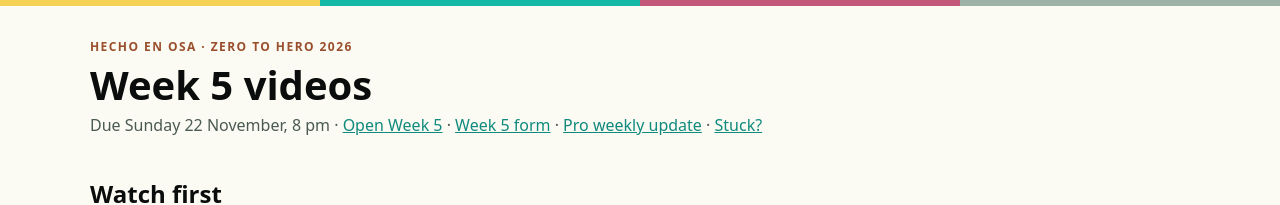
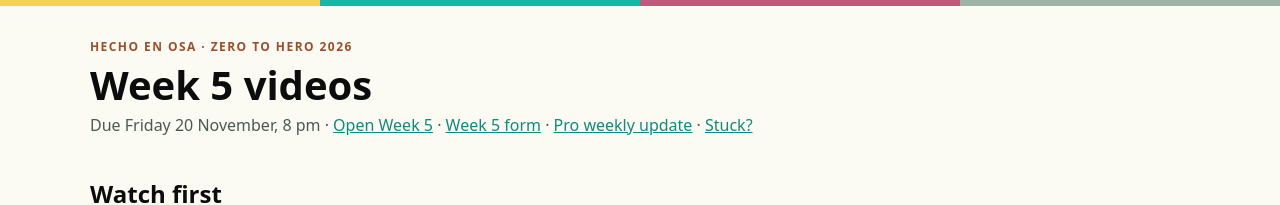
Before and after one commit to hechoenosa/zerotohero2026, a plain HTML site: page weeks/week-5/index.html in a window 1280 px wide. Shown: the top 205 px of the page. Drawn offline with Linux system fonts and the light colour scheme.

Commit message:
Week 5: due Friday 20 November, 8 pm, before the Vibe Jam
Co-Authored-By: Claude Opus 5.5 <noreply@anthropic.com>
Claude-Session: https://claude.ai/code/session_017cWDJ4VkUY6nVHc5Kp4dEU

```diff
--- a/weeks/week-5/index.html
+++ b/weeks/week-5/index.html
@@ -6,7 +6,7 @@ video{width:100%;aspect-ratio:16/9;background:#1A2518;display:block}.v b{display
 .ext{display:flex;align-items:center;justify-content:center;aspect-ratio:16/9;background:#1A2518;color:#FBFAF3;font-weight:700;text-decoration:none}
 a{color:#0F8A7D}.stripe{height:6px;background:linear-gradient(90deg,#F5D253 25%,#14B8A6 25% 50%,#C2577A 50% 75%,#9DB3A8 75%)}</style></head>
 <body><div class="stripe"></div><main><div class="k">Hecho en Osa · Zero to Hero 2026</div><h1>Week 5 videos</h1>
-<p>Due Sunday 22 November, 8 pm · <a href="https://github.com/hechoenosa/zerotohero2026/tree/main/weeks/week-5">Open Week 5</a> · <a href="https://hechoenosa.github.io/zerotohero2026/forms/week-5.html">Week 5 form</a> · <a href="https://hechoenosa.github.io/zerotohero2026/forms/pro-update.html">Pro weekly update</a> · <a href="https://github.com/hechoenosa/zerotohero2026/blob/main/STUCK.md">Stuck?</a></p>
+<p>Due Friday 20 November, 8 pm · <a href="https://github.com/hechoenosa/zerotohero2026/tree/main/weeks/week-5">Open Week 5</a> · <a href="https://hechoenosa.github.io/zerotohero2026/forms/week-5.html">Week 5 form</a> · <a href="https://hechoenosa.github.io/zerotohero2026/forms/pro-update.html">Pro weekly update</a> · <a href="https://github.com/hechoenosa/zerotohero2026/blob/main/STUCK.md">Stuck?</a></p>
 <h2>Watch first</h2><p>In this order.</p><div class="g">
 <div class="v"><button class="cv" data-id="1may9IsFqqqmQLBfiBSSoDCGFbozK-XKC" aria-label="Play video" style="all:unset;display:block;position:relative;width:100%;aspect-ratio:16/9;cursor:pointer;background:url(images/cover-1.jpg) center/cover"><span style="position:absolute;left:50%;top:50%;transform:translate(-50%,-50%);width:72px;height:72px;border-radius:50%;background:rgba(18,124,120,.92);display:flex;align-items:center;justify-content:center"><span style="margin-left:6px;border-left:24px solid #fff;border-top:15px solid transparent;border-bottom:15px solid transparent"></span></span></button><b>1 · What Week 5 is about</b><span>Anastasia · 5 min</span></div>
 <div class="v"><button class="cv" data-id="1h4r0641HxtEcc22lM9K40wgb7h9CvtCF" aria-label="Play video" style="all:unset;display:block;position:relative;width:100%;aspect-ratio:16/9;cursor:pointer;background:url(images/cover-2.jpg) center/cover"><span style="position:absolute;left:50%;top:50%;transform:translate(-50%,-50%);width:72px;height:72px;border-radius:50%;background:rgba(18,124,120,.92);display:flex;align-items:center;justify-content:center"><span style="margin-left:6px;border-left:24px solid #fff;border-top:15px solid transparent;border-bottom:15px solid transparent"></span></span></button><b>2 · Your TRD</b><span>System design, files and the TRD questions · 7 min</span></div>
```
Also changed, not shown: 2 other files.
